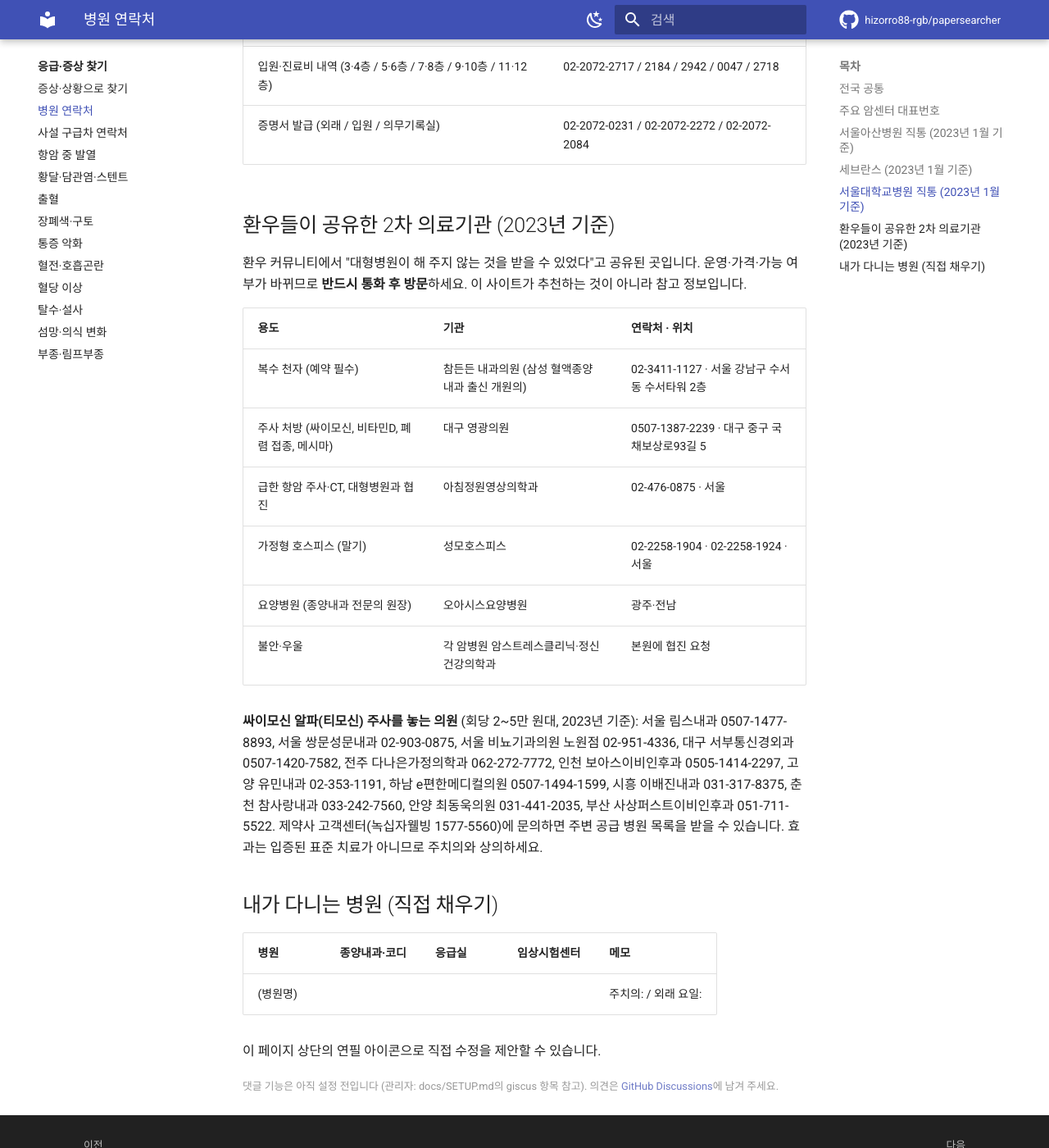
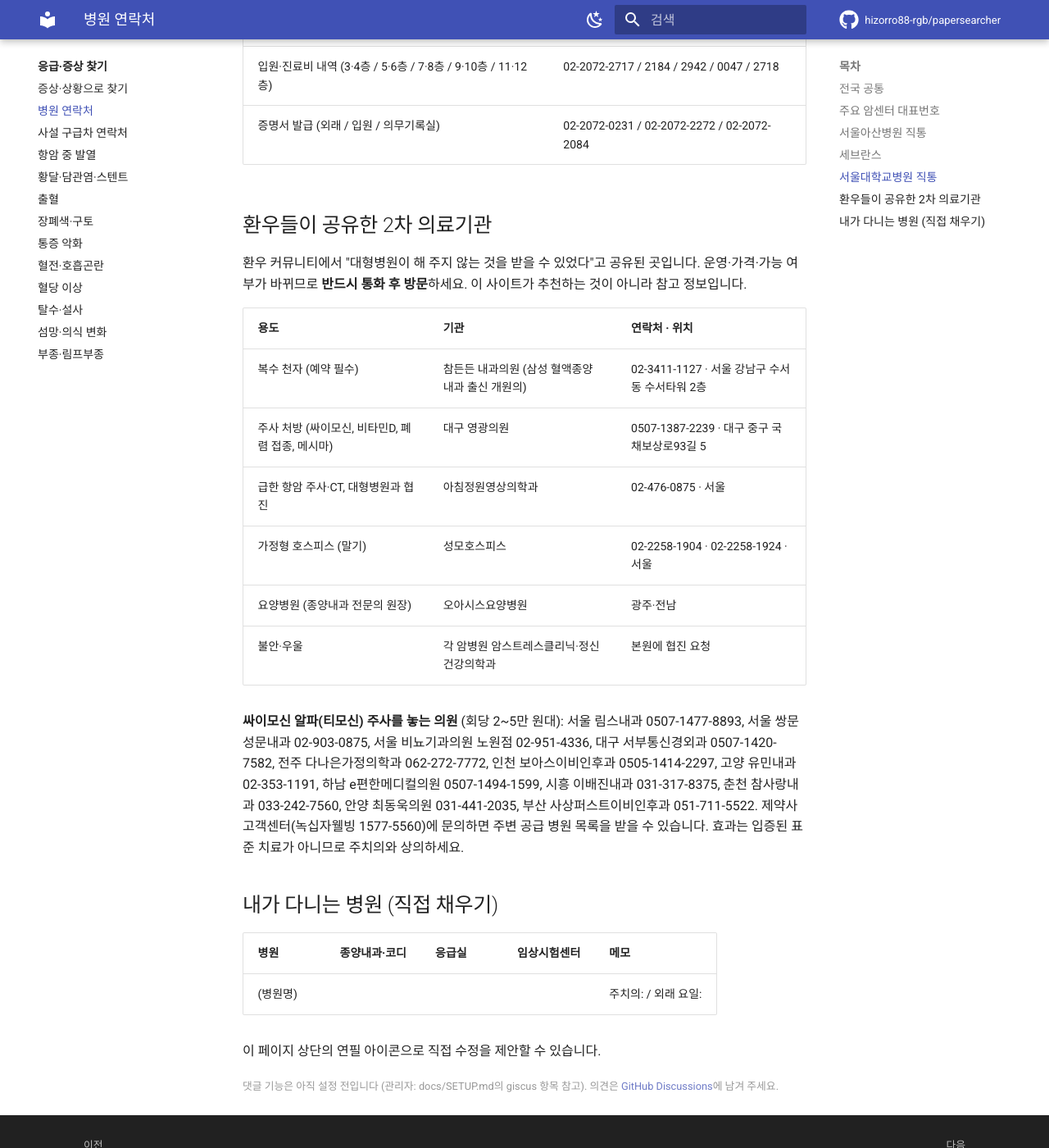
Before and after one commit to hizorro88-rgb/papersearcher, an MkDocs documentation site: the page built from docs/guides/emergency/hospital-contacts.md, in a window 1280 px wide and 1400 px high, scrolled down 3830 px. Shown: the whole window at 82% size. Built offline with MkDocs 1.6.1 and Material for MkDocs 9.7.7, drawn with Linux system fonts in a browser that asks for light colours; comment, search, counter and statistics services are not loaded; some of the changed text lies outside the part shown.

Commit message:
docs: 병원 연락처 등에서 '2023년 기준'·'환우 공유 자료' 문구 제거
Co-Authored-By: Claude Fable 5.1 <noreply@anthropic.com>
Claude-Session: https://claude.ai/code/session_01ErhM6XFHfShMV5RYu1MfJn

```diff
--- a/docs/guides/emergency/hospital-contacts.md
+++ b/docs/guides/emergency/hospital-contacts.md
@@ -9,7 +9,7 @@ comments: true
 # 병원·상담 연락처
 
 !!! tip "먼저 저장해 두세요"
-    아래 번호 중 **119, 다니는 병원 응급실, 종양내과(또는 암병원 콜센터)** 세 개는 휴대폰 즐겨찾기에 넣어 두세요. 병원 번호는 2023년 1월 기준 자료로, 바뀔 수 있습니다. 연결이 안 되면 병원 대표번호로 걸어 해당 부서를 찾아 달라고 하면 됩니다.
+    아래 번호 중 **119, 다니는 병원 응급실, 종양내과(또는 암병원 콜센터)** 세 개는 휴대폰 즐겨찾기에 넣어 두세요. 병원 번호는 바뀔 수 있으니 연결이 안 되면 병원 대표번호로 걸어 해당 부서를 찾아 달라고 하면 됩니다.
 
 ## 전국 공통
 
@@ -38,9 +38,9 @@ comments: true
 | 서울성모병원 | 1588-1511 | 대표번호 → 응급의료센터 연결 |
 | 국립암센터 | 031-920-0114 · 1588-8110 | 대표번호 → 응급실 연결 |
 
-(응급실 직통번호가 적힌 병원은 환우 공유 자료(2023년)와 공식 안내로 확인된 것이고, 나머지는 대표번호에서 "응급실" 또는 "췌담도암 코디네이터"를 찾아 달라고 하면 연결됩니다. 번호는 바뀔 수 있습니다.)
+(응급실 직통번호가 없는 병원은 대표번호에서 "응급실" 또는 "췌담도암 코디네이터"를 찾아 달라고 하면 연결됩니다. 번호는 바뀔 수 있습니다.)
 
-## 서울아산병원 직통 (2023년 1월 기준)
+## 서울아산병원 직통
 
 | 부서 | 번호 |
 |---|---|
@@ -58,7 +58,7 @@ comments: true
 
 종양내과 외래·입원에는 암종별 **임상전문간호사**와 **임상약사**가 있어 부작용·복약 문의를 받습니다. 이름과 직통번호는 바뀌므로 외래 간호사실(02-3010-3201)에 "소화기암 담당 전문간호사"를 찾아 달라고 하세요.
 
-## 세브란스 (2023년 1월 기준)
+## 세브란스
 
 | 부서 | 강남 | 용인 |
 |---|---|---|
@@ -81,7 +81,7 @@ comments: true
 | CT 예약 및 변경 | 02-2228-7301~3 |
 | 협력병원 검색 | https://gs.severance.healthcare (협력의료기관) |
 
-## 서울대학교병원 직통 (2023년 1월 기준)
+## 서울대학교병원 직통
 
 | 부서 | 번호 |
 |---|---|
@@ -93,7 +93,7 @@ comments: true
 | 입원·진료비 내역 (3·4층 / 5·6층 / 7·8층 / 9·10층 / 11·12층) | 02-2072-2717 / 2184 / 2942 / 0047 / 2718 |
 | 증명서 발급 (외래 / 입원 / 의무기록실) | 02-2072-0231 / 02-2072-2272 / 02-2072-2084 |
 
-## 환우들이 공유한 2차 의료기관 (2023년 기준)
+## 환우들이 공유한 2차 의료기관
 
 환우 커뮤니티에서 "대형병원이 해 주지 않는 것을 받을 수 있었다"고 공유된 곳입니다. 운영·가격·가능 여부가 바뀌므로 **반드시 통화 후 방문**하세요. 이 사이트가 추천하는 것이 아니라 참고 정보입니다.
 
@@ -106,7 +106,7 @@ comments: true
 | 요양병원 (종양내과 전문의 원장) | 오아시스요양병원 | 광주·전남 |
 | 불안·우울 | 각 암병원 암스트레스클리닉·정신건강의학과 | 본원에 협진 요청 |
 
-**싸이모신 알파(티모신) 주사를 놓는 의원** (회당 2~5만 원대, 2023년 기준): 서울 림스내과 0507-1477-8893, 서울 쌍문성문내과 02-903-0875, 서울 비뇨기과의원 노원점 02-951-4336, 대구 서부통신경외과 0507-1420-7582, 전주 다나은가정의학과 062-272-7772, 인천 보아스이비인후과 0505-1414-2297, 고양 유민내과 02-353-1191, 하남 e편한메디컬의원 0507-1494-1599, 시흥 이배진내과 031-317-8375, 춘천 참사랑내과 033-242-7560, 안양 최동욱의원 031-441-2035, 부산 사상퍼스트이비인후과 051-711-5522. 제약사 고객센터(녹십자웰빙 1577-5560)에 문의하면 주변 공급 병원 목록을 받을 수 있습니다. 효과는 입증된 표준 치료가 아니므로 주치의와 상의하세요.
+**싸이모신 알파(티모신) 주사를 놓는 의원** (회당 2~5만 원대): 서울 림스내과 0507-1477-8893, 서울 쌍문성문내과 02-903-0875, 서울 비뇨기과의원 노원점 02-951-4336, 대구 서부통신경외과 0507-1420-7582, 전주 다나은가정의학과 062-272-7772, 인천 보아스이비인후과 0505-1414-2297, 고양 유민내과 02-353-1191, 하남 e편한메디컬의원 0507-1494-1599, 시흥 이배진내과 031-317-8375, 춘천 참사랑내과 033-242-7560, 안양 최동욱의원 031-441-2035, 부산 사상퍼스트이비인후과 051-711-5522. 제약사 고객센터(녹십자웰빙 1577-5560)에 문의하면 주변 공급 병원 목록을 받을 수 있습니다. 효과는 입증된 표준 치료가 아니므로 주치의와 상의하세요.
 
 ## 내가 다니는 병원 (직접 채우기)
 
```
Also changed, not shown: docs/guides/emergency/private-ambulance.md (+1 -1 lines), docs/guides/living/mind-and-family.md (+1 -1 lines).
